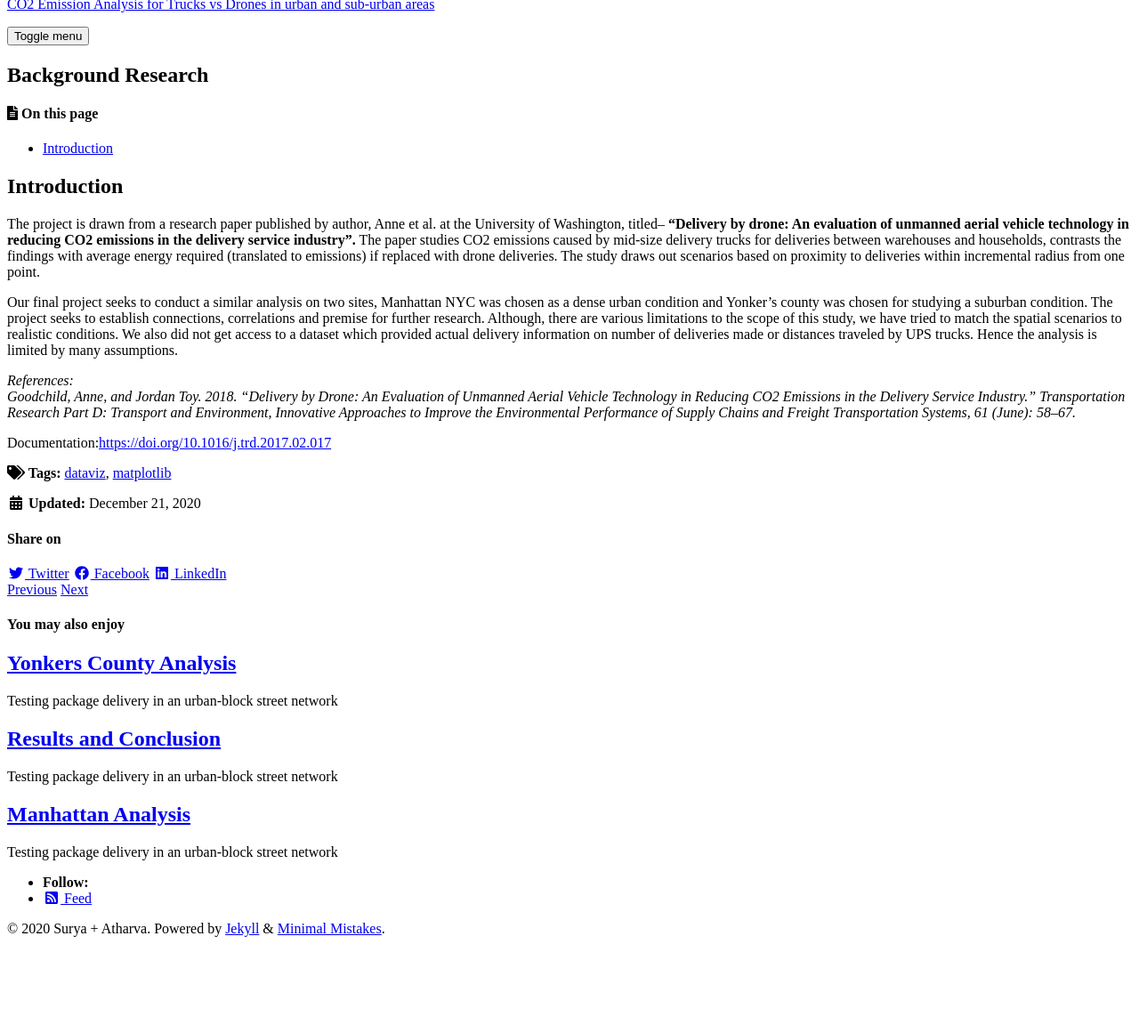
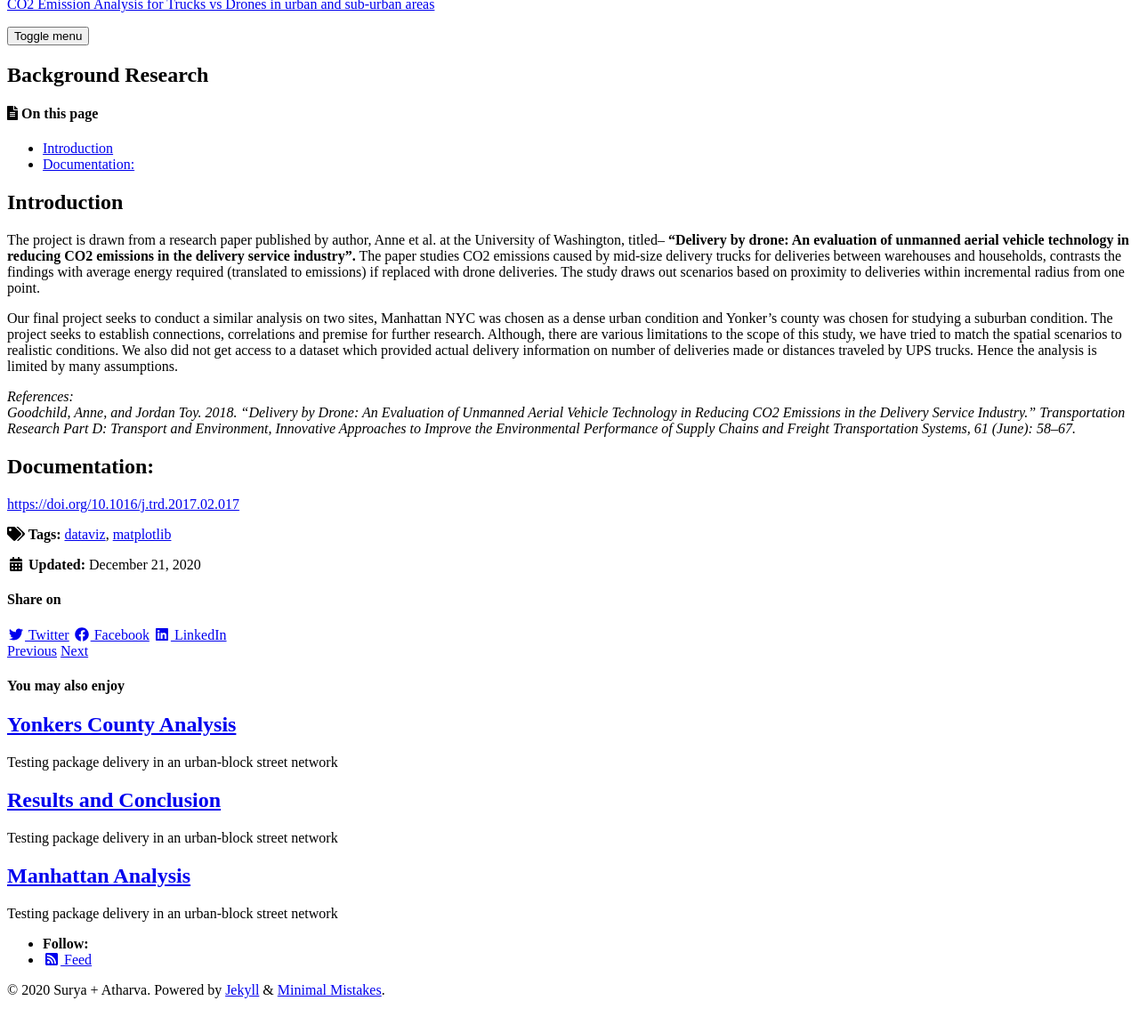
Before and after one commit to suryajps/Spatial-Analysis-for-Drone-vs-Truck-Deliveries-, a Jekyll site: the page built from _posts/2020-12-21-Background-Research.md, in a window 1280 px wide, cut to the strip 112-1304 px from the top of the page. Shown: the top 1161 px of the strip at 89% size. Built offline with Jekyll 4.4.1, drawn with Linux system fonts in a browser that asks for light colours; cached includes are drawn as plain includes; nearby versions of some CDN libraries; before the commit the page ends 1235 px from its top, so only the background shows below that.

Commit message:
Update 2020-12-21-Background-Research.md

```diff
--- a/_posts/2020-12-21-Background-Research.md
+++ b/_posts/2020-12-21-Background-Research.md
@@ -17,7 +17,8 @@
 *References:* <br/>
 *Goodchild, Anne, and Jordan Toy. 2018. “Delivery by Drone: An Evaluation of Unmanned Aerial Vehicle Technology in Reducing CO2 Emissions in the Delivery Service Industry.” Transportation Research Part D: Transport and Environment, Innovative Approaches to Improve the Environmental Performance of Supply Chains and Freight Transportation Systems, 61 (June): 58–67.* <br/>
 
-Documentation:[https://doi.org/10.1016/j.trd.2017.02.017][here]
+## Documentation:
+[https://doi.org/10.1016/j.trd.2017.02.017][here]
 
 
 [here]: https://doi.org/10.1016/j.trd.2017.02.017
```
